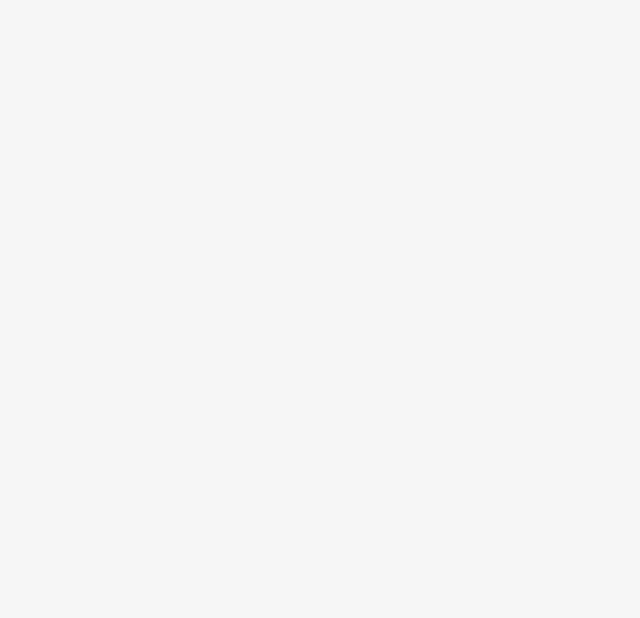
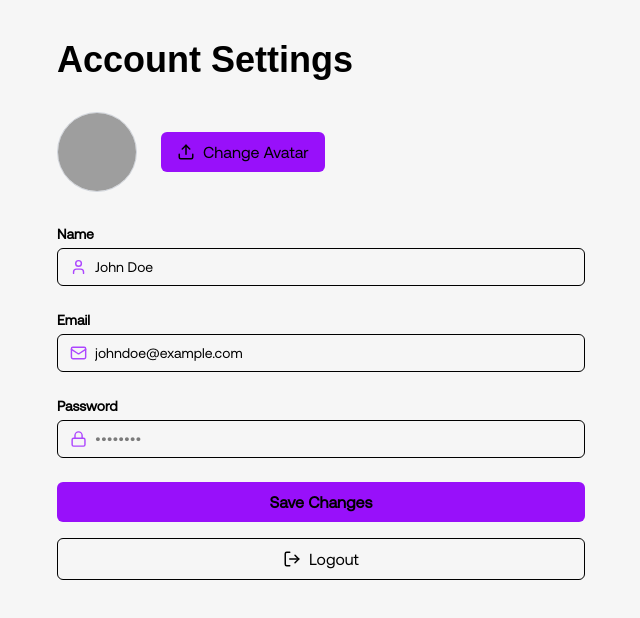
Before and after one commit to constayush/Bugginator, a React (Vite) app: page /account in a window 1280 px wide. Before the commit this address had no page. Shown: the top 618 px of the page, without its empty margins (319-959 px from the left). Built offline with nearby package versions, Linux system fonts and the light colour scheme; grey boxes are pictures that could not be loaded; a web font is replaced by a local one.

Commit message:
Added account route

```diff
--- a/src/App.tsx
+++ b/src/App.tsx
@@ -12,6 +12,7 @@ import Analytics from "./dashboard_tabs/Analytics";
 import Notifications from "./dashboard_tabs/Notifications";
 
 import Index from "./dashboard_tabs/Index";
+import Account from "./dashboard_tabs/Accounts";
 function App() {
   return (
     <BrowserRouter>
@@ -29,6 +30,7 @@ function App() {
           <Route path="analytics" element={<Analytics />} />
           <Route path="notifications" element={<Notifications />} />
         </Route>
+        <Route path="/account" element={<Account/>} />
       </Routes>
     </BrowserRouter>
   );
--- /dev/null
+++ b/src/dashboard_tabs/Accounts.tsx
@@ -0,0 +1,88 @@
+import { useState } from "react";
+import { LogOut, User, Mail, Lock, Upload } from "lucide-react";
+
+function Account() {
+  const [name, setName] = useState("John Doe");
+  const [email, setEmail] = useState("johndoe@example.com");
+
+  const handleLogout = () => {
+    console.log("Logging out...");
+    // Your logout logic here
+  };
+
+  return (
+    <div className="max-w-xl mx-auto px-6 py-10">
+      <h1 className="text-4xl font-bold mb-8 text-[var(--primary-text-color)]">Account Settings</h1>
+
+      {/* Avatar Upload */}
+      <div className="flex items-center gap-6 mb-8">
+        <img
+          src="/default-avatar.png"
+          alt="User Avatar"
+          className="w-20 h-20 rounded-full border border-gray-300 object-cover"
+        />
+        <button className="flex items-center gap-2 px-4 py-2 bg-purple-600 text-white rounded-md hover:bg-purple-700 transition">
+          <Upload size={18} />
+          Change Avatar
+        </button>
+      </div>
+
+      {/* Name Input */}
+      <div className="mb-6">
+        <label className="block text-sm font-semibold mb-1 text-[var(--primary-text-color)]">Name</label>
+        <div className="flex items-center gap-2 border rounded-md px-3 py-2 bg-[var(--input-bg)]">
+          <User size={18} className="text-purple-500" />
+          <input
+            type="text"
+            value={name}
+            onChange={(e) => setName(e.target.value)}
+            className="w-full bg-transparent outline-none text-sm"
+          />
+        </div>
+      </div>
+
+      {/* Email Input */}
+      <div className="mb-6">
+        <label className="block text-sm font-semibold mb-1 text-[var(--primary-text-color)]">Email</label>
+        <div className="flex items-center gap-2 border rounded-md px-3 py-2 bg-[var(--input-bg)]">
+          <Mail size={18} className="text-purple-500" />
+          <input
+            type="email"
+            value={email}
+            onChange={(e) => setEmail(e.target.value)}
+            className="w-full bg-transparent outline-none text-sm"
+          />
+        </div>
+      </div>
+
+      {/* Change Password */}
+      <div className="mb-6">
+        <label className="block text-sm font-semibold mb-1 text-[var(--primary-text-color)]">Password</label>
+        <div className="flex items-center gap-2 border rounded-md px-3 py-2 bg-[var(--input-bg)]">
+          <Lock size={18} className="text-purple-500" />
+          <input
+            type="password"
+            placeholder="••••••••"
+            className="w-full bg-transparent outline-none text-sm"
+          />
+        </div>
+      </div>
+
+      {/* Save Changes Button */}
+      <button className="w-full py-2 rounded-md bg-purple-600 text-white font-semibold hover:bg-purple-700 transition mb-4">
+        Save Changes
+      </button>
+
+      {/* Logout */}
+      <button
+        onClick={handleLogout}
+        className="flex items-center justify-center gap-2 w-full py-2 rounded-md border text-red-500 hover:bg-red-50 transition"
+      >
+        <LogOut size={18} />
+        Logout
+      </button>
+    </div>
+  );
+}
+
+export default Account;
--- a/src/pages/Dashboard.tsx
+++ b/src/pages/Dashboard.tsx
@@ -7,63 +7,75 @@ import {
   BarChart2,
   Users2,
   Bug,
+  User,
 } from "lucide-react";
 import { useState } from "react";
 import { Link } from "react-router";
 import ThemeToggle from "../ui/ThemeToggleButton";
 function Dashboard() {
-
-const [activeTab, setActiveTab] = useState(null);
+  const [activeTab, setActiveTab] = useState(null);
 
   const sidebarItems = [
-      { id: "",icon: FolderKanban, label: "Dashboard"},
-    { id: "projects",icon: FolderKanban, label: "Projects"},
-    { id: "tasks",icon: ClipboardCheck, label: "Tasks"},
-    { id: "Issues",icon: Bug, label: "Issues"},
-    { id: "notifications",icon: Bell, label: "Notifications"},
-    { id: "analytics",icon: BarChart2, label: "Analytics"},
-    { id: "teams",icon: Users2, label: "Teams"},
+    { id: "", icon: FolderKanban, label: "Dashboard" },
+    { id: "projects", icon: FolderKanban, label: "Projects" },
+    { id: "tasks", icon: ClipboardCheck, label: "Tasks" },
+    { id: "Issues", icon: Bug, label: "Issues" },
+    { id: "notifications", icon: Bell, label: "Notifications" },
+    { id: "analytics", icon: BarChart2, label: "Analytics" },
+    { id: "teams", icon: Users2, label: "Teams" },
   ];
 
   return (
     <div className="flex min-h-screen w-full h-full relative">
       {/* Sidebar */}
-      <aside className="w-20 pt-[3rem] md:w-60 text-[var(--primary-text-color)]  sticky self-start top-0 border-r bg-[#9d00ff0c] h-screen border-gray-300 dark:border-gray-700 flex flex-col p-4 space-y-4">
-
-
-    <h1 className="text-2xl">Bugginator</h1>
+      <aside className="w-20 pt-[3rem] md:w-60 text-[var(--primary-text-color)]  sticky self-start top-0 border-r bg-[#9d00ff07] h-screen border-gray-300 dark:border-gray-700 flex flex-col p-4 space-y-4">
+        <h1 className="text-2xl">Bugginator</h1>
 
         {sidebarItems.map((item) => (
           <Link
-
-            to={"/dashboard/"+item.id}
+            onClick={() => setActiveTab(item.id)}
+            to={"/dashboard/" + item.id}
             key={item.id}
             className={`flex items-center gap-3 text-sm md:text-base text-left px-3 py-2
             rounded-md hover:bg-purple-500/10 transition
 
             ${
               activeTab === item.id
-                ? "bg-purple-500/15 border-[var(--navbar-bg-color)] border"
-                : "bg-transparent"}
+                ? "bg-purple-500/15 border-[var(--primary-text-color)] border"
+                : "bg-transparent"
+            }
             `}
           >
             <item.icon className="text-purple-400" />
             <span className="hidden md:inline">{item.label}</span>
           </Link>
         ))}
+ <Link
+          to="/account"
+          className={`flex items-center gap-3 text-sm md:text-base text-left px-3 py-2
+            rounded-md hover:bg-purple-500/10 transition
+
+            ${
+              activeTab === "profile"
+                ? "bg-purple-500/15 border-[var(--primary-text-color)] border"
+                : "bg-transparent"
+            }
+            `}
+        >
+          <User className="text-purple-400" />
+          <span className="hidden md:inline">Account</span>
+        </Link>
 
         <ThemeToggle />
+
 
       </aside>
 
       {/* Main Content */}
 
-
- <main className="flex-1 overflow-y-auto  p-[5rem] ">
+      <main className="flex-1 overflow-y-auto  p-[5rem] ">
         <Outlet />
       </main>
-
-
     </div>
   );
 }
```
